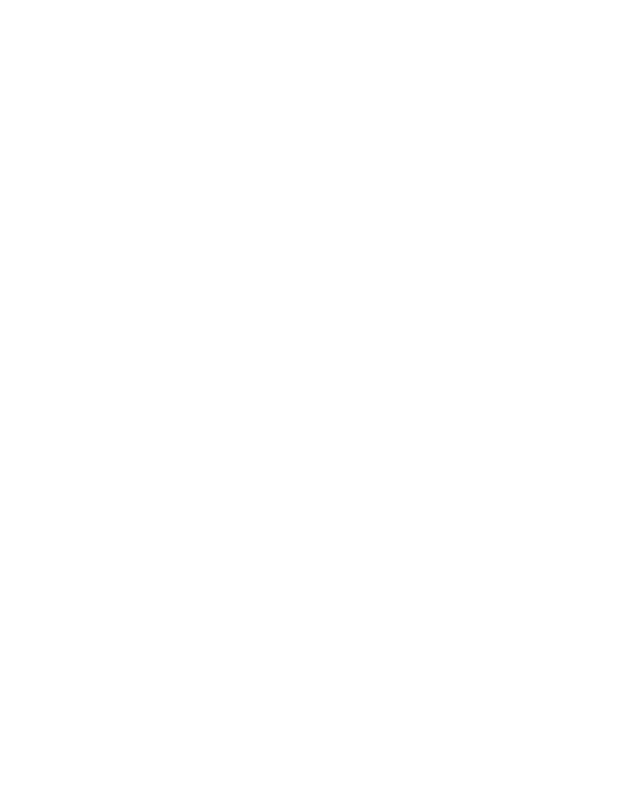
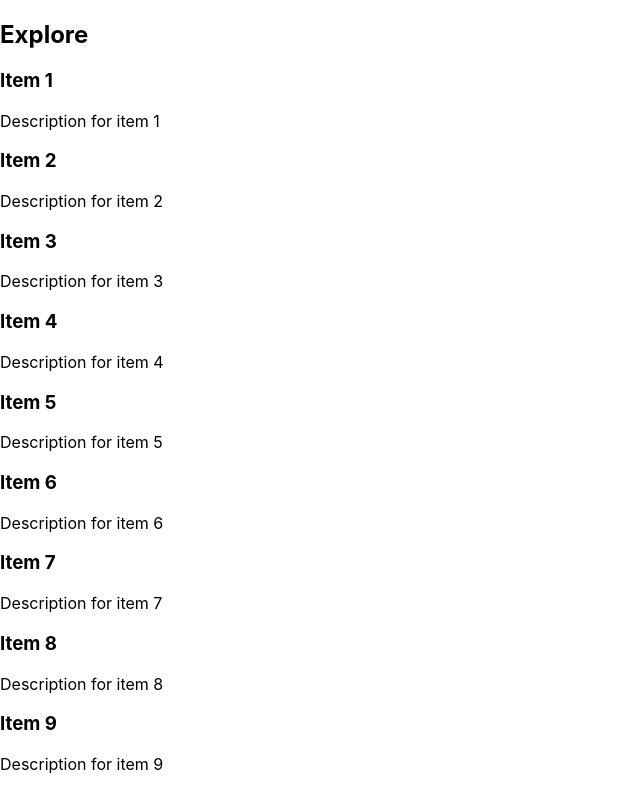
Before and after one commit to MATALAME/DIGA4005A-StudentApp, a React (Create React App) app: page /explore in a window 1280 px wide. Before the commit this address had no page. Shown: the top 795 px of the page, without its empty margins (0-640 px from the left). Built offline with nearby package versions, Linux system fonts and the light colour scheme.

Commit message:
Basic Explore Page

```diff
--- a/src/App.js
+++ b/src/App.js
@@ -2,13 +2,16 @@
 import { BrowserRouter as Router, Routes, Route } from "react-router-dom";
 import Home from "./pages/Home";
 import Signup from "./pages/Signup";
+import Explore from "./pages/Explore";
 
 function App() {
   return (
     <Router>
       <Routes>
         <Route path="/" element={<Home />} />
+        <Route path="/home" element={<Home />} />
         <Route path="/signup" element={<Signup/>} />
+        <Route path="/explore" element={<Explore />} />
       </Routes>
     </Router>
   );
--- /dev/null
+++ b/src/pages/Explore.jsx
@@ -0,0 +1,25 @@
+import React from "react";
+
+const Explore = () => {
+  const randomData = Array.from({ length: 12 }, (_, index) => ({
+    id: index + 1,
+    title: `Item ${index + 1}`,
+    description: `Description for item ${index + 1}`,
+  }));
+
+  return (
+    <div className="explore-container">
+      <h2 className="explore-title">Explore</h2>
+      <div className="explore-grid">
+        {randomData.map((item) => (
+          <div key={item.id} className="explore-item">
+            <h3>{item.title}</h3>
+            <p>{item.description}</p>
+          </div>
+        ))}
+      </div>
+    </div>
+  );
+};
+
+export default Explore;
--- a/src/pages/Signup.jsx
+++ b/src/pages/Signup.jsx
@@ -10,7 +10,7 @@
     const [emailError, setEmailError] = useState("");
     const [passwordError, setPasswordError] = useState("");
 
-    const allowedDomains = ["students.wits.ac.za", "gmail.com", "icloud.com", "yahoo.coms"]
+    const allowedDomains = ["students.wits.ac.za", "gmail.com", "icloud.com", "yahoo.com"]
 
     const handleSign = (event) => {
       event.preventDefault();
@@ -41,7 +41,7 @@
       }
 
       setPasswordError("");
-      navigate("/Home");
+      navigate("/home");
     };
 
 
```
